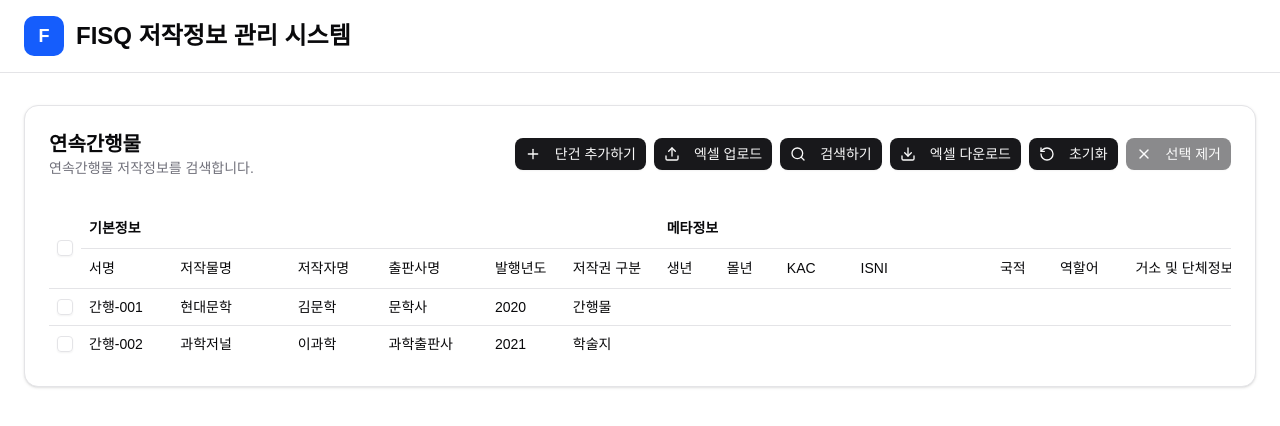
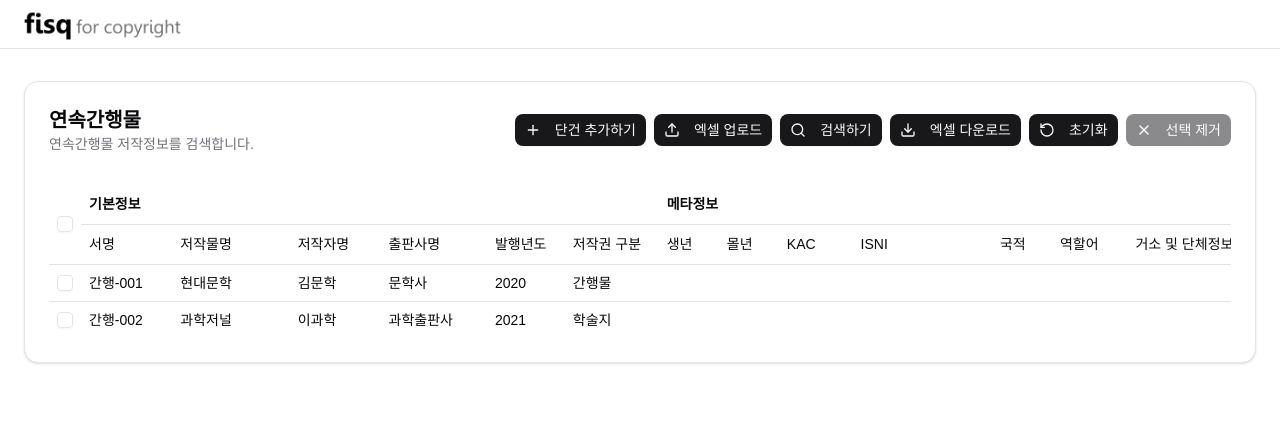
Before and after one commit to FISOLUTION/fisq-copyright-frontend, a Next.js app: page / in a window 1280 px wide. Shown: the top 426 px of the page. Built offline with nearby package versions, Linux system fonts and the light colour scheme.

Commit message:
feat: 로고 변경

```diff
--- a/src/components/Header.tsx
+++ b/src/components/Header.tsx
@@ -1,17 +1,18 @@
 import React from "react";
+import Image from "next/image";
 
 export default function Header() {
   return (
     <header className="bg-background border-b">
-      <div className="container mx-auto px-6 py-4">
-        <div className="flex items-center gap-3">
-          <div className="flex h-10 w-10 items-center justify-center rounded-lg bg-blue-600 text-lg font-bold text-white">
-            F
-          </div>
-          <h1 className="text-foreground text-2xl font-bold">
-            FISQ 저작정보 관리 시스템
-          </h1>
-        </div>
+      <div className="container mx-auto flex items-center px-6 py-2">
+        <Image
+          src="/logo.png"
+          alt="FISQ Logo"
+          width={120}
+          height={30}
+          className="h-8 w-auto"
+          priority
+        />
       </div>
     </header>
   );
```
Also changed, not shown: public/logo.png (added).
